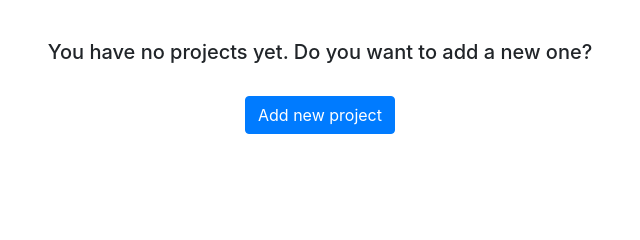
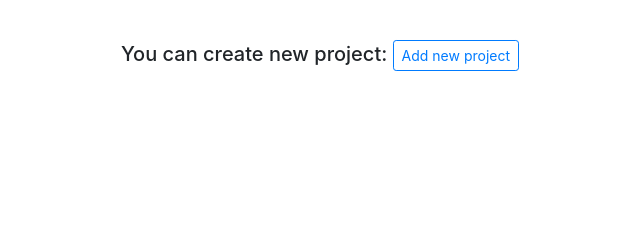
Before and after one commit to AndreyAnokhin/time_tracker, a Django app: page /time_tracker/ in a window 1280 px wide. Shown: the part 225-465 px from the top of the page, without its empty margins (320-960 px from the left). Run offline with Django 3.2, Linux system fonts and the light colour scheme; the visitor is signed in with stand-in values (Sample User, id 1); data that the repository does not hold is empty; some libraries are stand-ins or nearby versions.

Commit message:
refactoring

```diff
--- a/time_tracker_project/time_tracker_site/templates/time_tracker_site/time_tracking.html
+++ b/time_tracker_project/time_tracker_site/templates/time_tracker_site/time_tracking.html
@@ -15,12 +15,12 @@
     </tr>
   </thead>
   <tbody>
-      {% for t in time_trackers %}
-          {% if request.user == t.author %}
+      {% for project in projects %}
+          {% if request.user == project.author %}
                 <tr>
-                  <td><a href="{{ t.get_absolute_url }}">{{ t.title|truncatechars:30 }}</a></td>
-                  <td>{{ t.hours }}</td>
-                  <td>{{ t.description|truncatechars:80 }}</td>
+                  <td><a href="{{ project.get_absolute_url }}">{{ project.title|truncatechars:30 }}</a></td>
+                  <td>{{ project.hours }}</td>
+                  <td>{{ project.description|truncatechars:80 }}</td>
                 </tr>
           {% endif %}
       {% endfor %}
@@ -28,12 +28,8 @@
 </table>
 
     <div>
-        {% if not time_trackers %}
-            <br>
-            <h5>You have no projects yet. Do you want to add a new one?</h5>
-            <br>
-            <a class="btn btn-primary" href="{% url 'add_task_url' %}" role="button">Add new project</a>
-        {% endif %}
+        <br>
+        <h5>You can create new project: <a class="btn btn-outline-primary btn-sm" href="{% url 'add_task_url' %}" role="button">Add new project</a></h5>
     </div>
 
 {% endblock %}
--- a/time_tracker_project/time_tracker_site/views.py
+++ b/time_tracker_project/time_tracker_site/views.py
@@ -8,8 +8,8 @@ from .models import TimeTracking
 
 class TimeTrackerView(LoginRequiredMixin, View):
     def get(self, request):
-        time_trackers = TimeTracking.objects.all()
-        return render(request, 'time_tracker_site/time_tracking.html', context={'time_trackers': time_trackers})
+        projects = TimeTracking.objects.all()
+        return render(request, 'time_tracker_site/time_tracking.html', context={'projects': projects})
 
 
 class TaskCreateView(LoginRequiredMixin, CreateView):
```
